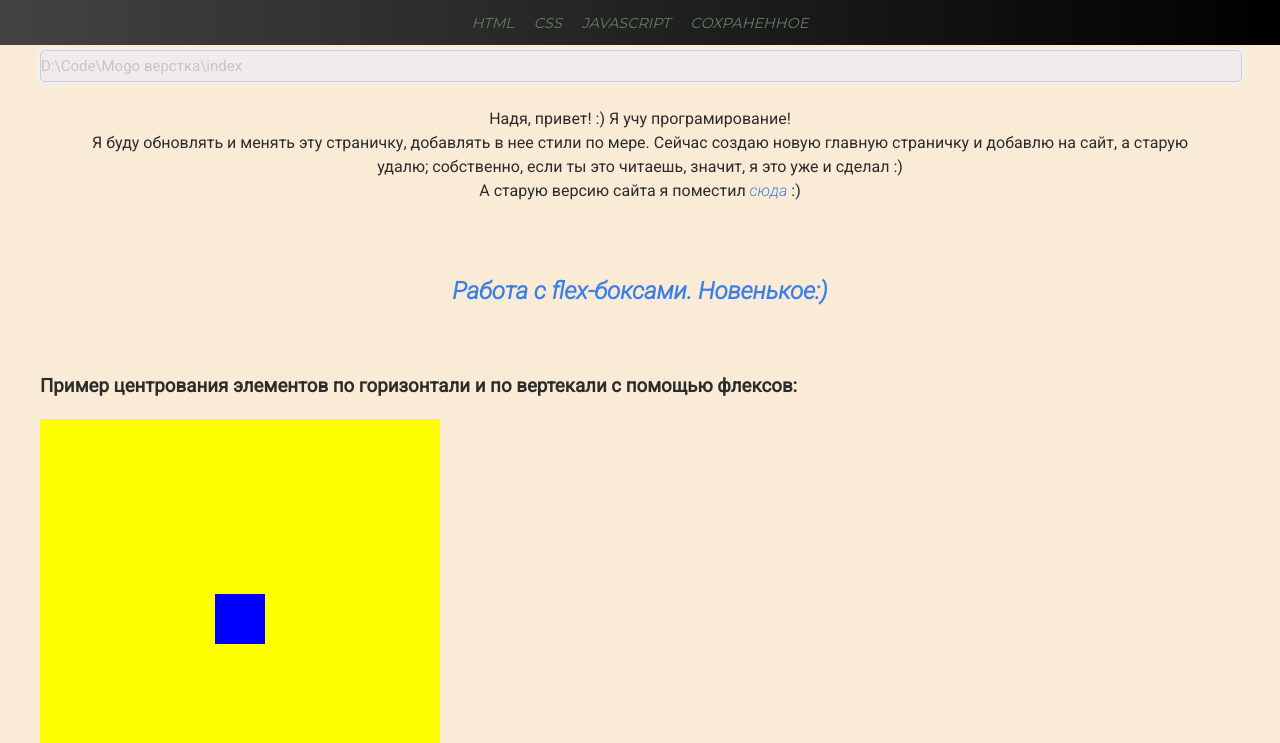
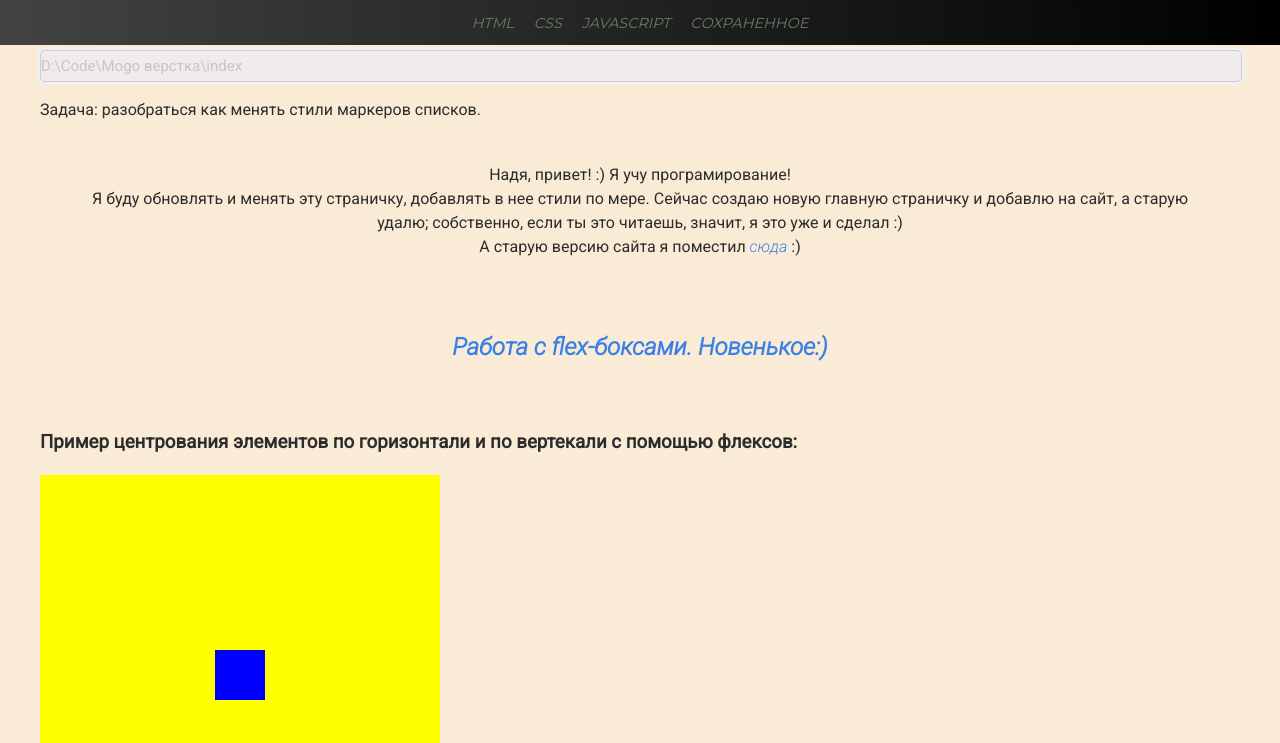
Before and after one commit to seniorua/myabs, a plain HTML site: page index.html in a window 1280 px wide. Shown: the part 57-800 px from the top of the page. Drawn offline with Linux system fonts and the light colour scheme.

Commit message:
уцкец

```diff
--- a/index.html
+++ b/index.html
@@ -52,6 +52,7 @@
         </div>
         <!-- *************************************************** -->
         <div class="block1 border">
+        <p>Задача: разобраться как менять стили маркеров списков.</p>
             <div class="hello">
                 Надя, привет! :) Я учу програмирование! <br>
                 Я буду обновлять и менять эту страничку, добавлять в нее стили
```
